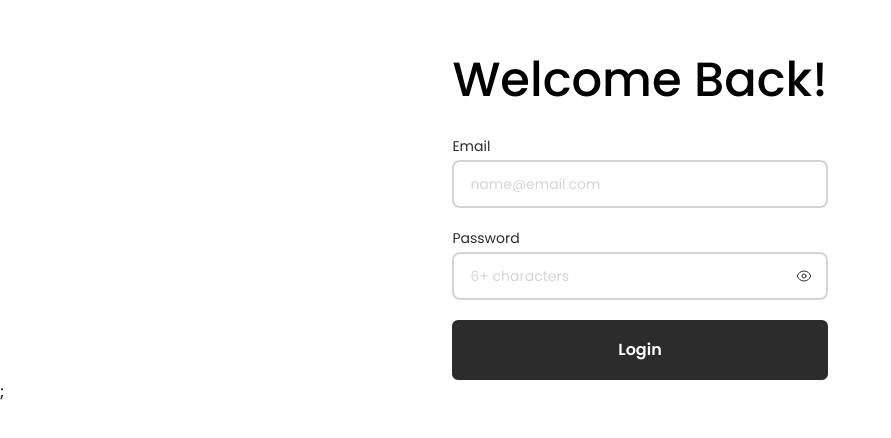
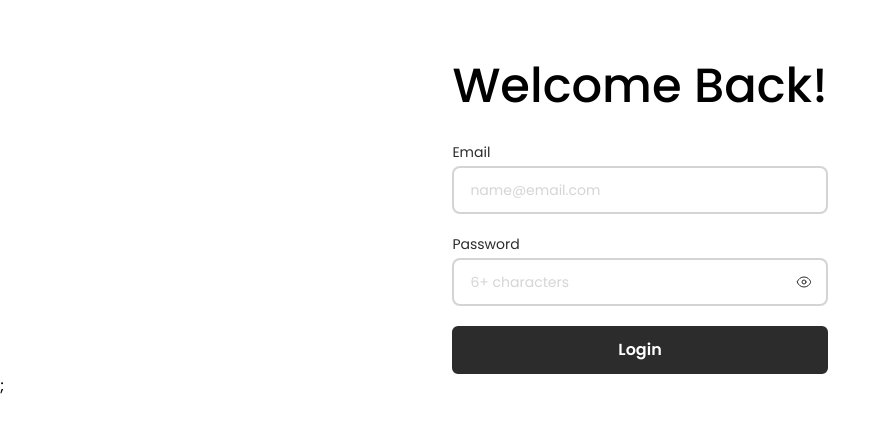
Before and after one commit to n53337/minvoicer, a React (Vite) app: page /login in a window 1280 px wide. Shown: the part 170-608 px from the top of the page, without its empty margins (0-891 px from the left). Built offline with nearby package versions, Linux system fonts and the light colour scheme.

Commit message:
Input / buttons loading style

```diff
--- a/src/components/shared/Input.jsx
+++ b/src/components/shared/Input.jsx
@@ -3,6 +3,9 @@ import { useState } from "react";
 
 const Input = (props) => {
   const [visible, setVisible] = useState(false);
+
+  const inputStyle =
+    "w-full px-4 py-3 text-brown text-sm border-2 border-brown-100 rounded-lg placeholder:text-brown-100";
 
   return (
     <div className="f-col text-brown gap-1">
@@ -15,7 +18,9 @@ const Input = (props) => {
           <input
             {...props}
             type={visible ? "text" : "password"}
-            className="w-full px-4 py-3 text-brown text-sm border-2 border-brown-100 rounded-lg placeholder:text-brown-100"
+            className={`${inputStyle} ${
+              props.disabled && "opacity-80 cursor-not-allowed"
+            }`}
           />
           <span
             className="w-4 absolute right-4 top-4 cursor-pointer"
@@ -27,7 +32,9 @@ const Input = (props) => {
       ) : (
         <input
           {...props}
-          className="w-full px-4 py-3 text-brown text-sm border-2 border-brown-100 rounded-lg placeholder:text-brown-100"
+          className={`${inputStyle} ${
+            props.disabled && "opacity-80 cursor-not-allowed"
+          }`}
         />
       )}
 
--- /dev/null
+++ b/src/components/shared/Loading.jsx
@@ -0,0 +1,6 @@
+import { EllipsisHorizontalIcon } from "@heroicons/react/24/outline";
+const Loading = () => {
+  return <EllipsisHorizontalIcon className="w-3 md:w-5 animate-ping" />;
+};
+
+export default Loading;
--- a/src/pages/login/Login.jsx
+++ b/src/pages/login/Login.jsx
@@ -2,14 +2,18 @@ import { useState } from "react";
 import Input from "../../components/shared/Input";
 import { getAuth, signInWithEmailAndPassword } from "firebase/auth";
 import { app } from "../../firebase";
+import Loading from "../../components/shared/Loading";
 
 const Login = () => {
   const [loginData, setLoginData] = useState({ email: null, pwd: null });
+  const [isLoading, setIsLoading] = useState(false);
+
+  // ! Handle Login
 
   const handleLogin = async (e) => {
     e.preventDefault();
 
-    // ! Login Handle
+    setIsLoading(true);
 
     try {
       const auth = getAuth(app);
@@ -42,6 +46,7 @@ const Login = () => {
               label="Email"
               placeholder="name@email.com"
               required={true}
+              disabled={isLoading}
               error=""
               onChange={(e) =>
                 setLoginData({ ...loginData, email: e.target.value })
@@ -53,13 +58,27 @@ const Login = () => {
               label="Password"
               placeholder="6+ characters"
               required={true}
+              disabled={isLoading}
               error=""
               onChange={(e) =>
                 setLoginData({ ...loginData, pwd: e.target.value })
               }
             />
 
-            <button className="btn btn-primary py-4">Login</button>
+            <button
+              disabled={isLoading}
+              className={`btn btn-primary  f-center gap-2 ${
+                isLoading && "opacity-80 cursor-not-allowed"
+              } `}
+            >
+              {isLoading ? (
+                <>
+                  Login <Loading />
+                </>
+              ) : (
+                "Login"
+              )}
+            </button>
           </form>
         </div>
       </section>
--- a/src/pages/register/Register.jsx
+++ b/src/pages/register/Register.jsx
@@ -35,13 +35,13 @@ const Register = () => {
               error=""
             />
 
-            <button className="btn btn-primary py-4">Register</button>
+            <button className="btn btn-primary ">Register</button>
 
             <span className="p-4 text-center text-brown-500">
               Or register using
             </span>
 
-            <button className="btn btn-accent py-4 f-center gap-2">
+            <button className="btn btn-accent f-center gap-2">
               <img src={google} alt="google icon" className="w-4 lg:w-6" />
               <span>Sign in with google</span>
             </button>
```
